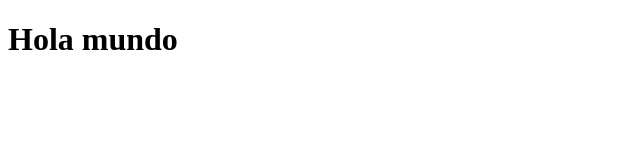
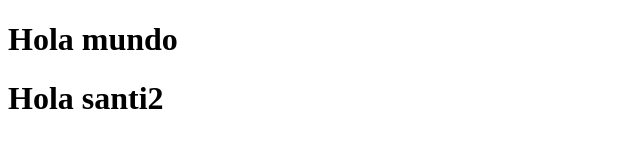
Before and after one commit to Santiago1023/web3forU-git, a plain HTML site: page index.html in a window 1280 px wide. Shown: the whole page, without its empty margins (0-640 px from the left). Drawn offline with Linux system fonts and the light colour scheme.

Commit message:
Tercer commit desde santi2

```diff
--- a/index.html
+++ b/index.html
@@ -10,6 +10,9 @@
     <h1>
         Hola mundo
     </h1>
+    <h1>
+        Hola santi2
+    </h1>
 
 </body>
 </html>
```
